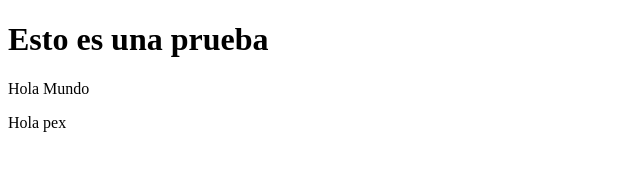
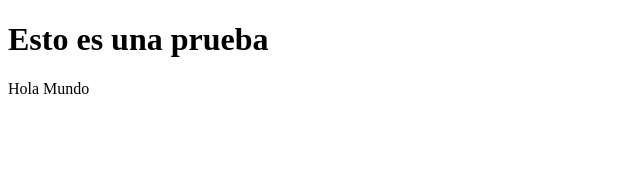
Before and after one commit to PaolaCieza/WEB-DESIGN, a plain HTML site: page Index.html in a window 1280 px wide. Shown: the full height of the page, 0-640 px from the left. Drawn offline with Linux system fonts and the light colour scheme.

Commit message:
Update Index.html

```diff
--- a/Index.html
+++ b/Index.html
@@ -9,6 +9,5 @@
 <body>
     <h1>Esto es una prueba</h1>
     <p>Hola Mundo</p>
-    <p>Hola pex</p>
 </body>
 </html>
```
